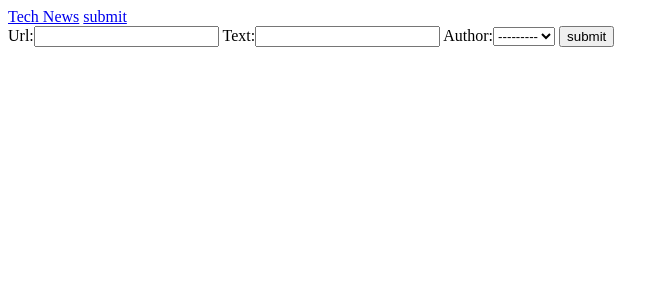
After one commit to mobiusxs/technews, a Django app: page /submit/ in a window 1280 px wide. The commit adds this page. Shown: the top 300 px of the page, without its empty margins (0-669 px from the left). Run offline with Django 3.2, Linux system fonts and the light colour scheme.

Commit message:
Create submit view

```diff
--- /dev/null
+++ b/index/templates/index/submit.html
@@ -0,0 +1,11 @@
+{% extends 'base.html' %}
+
+{% block title %}Submit Link{% endblock %}
+
+{% block content %}
+    <form action="{% url 'index:submit' %}" method="post">
+        {% csrf_token %}
+        {{ form }}
+        <input type="submit" value="submit">
+    </form>
+{% endblock %}
--- a/index/urls.py
+++ b/index/urls.py
@@ -6,6 +6,7 @@ app_name = 'index'
 
 urlpatterns = [
     path('', views.IndexView.as_view(), name='index'),
+    path('submit/', views.SubmitView.as_view(), name='submit'),
     path('thread/<int:pk>', views.ThreadView.as_view(), name='thread'),
     path('profile/<int:pk>', views.ProfileView.as_view(), name='profile')
 ]
--- a/index/views.py
+++ b/index/views.py
@@ -1,4 +1,5 @@
-from django.views.generic import ListView, DetailView
+from django.views.generic import ListView, DetailView, CreateView
+from django.urls import reverse, reverse_lazy, resolve, re_path
 
 from .models import Link, Profile
 
@@ -16,3 +17,12 @@ class ThreadView(DetailView):
 class ProfileView(DetailView):
     template_name = 'index/profile.html'
     model = Profile
+
+
+class SubmitView(CreateView):
+    template_name = 'index/submit.html'
+    model = Link
+    fields = '__all__'
+
+    def get_success_url(self):
+        return reverse('index:thread', args=[self.object.id])
--- a/templates/partials/header.html
+++ b/templates/partials/header.html
@@ -1,5 +1,6 @@
 <header>
     <nav>
         <a href="{% url 'index:index' %}">Tech News</a>
+        <a href="{% url 'index:submit' %}">submit</a>
     </nav>
 </header>
```
